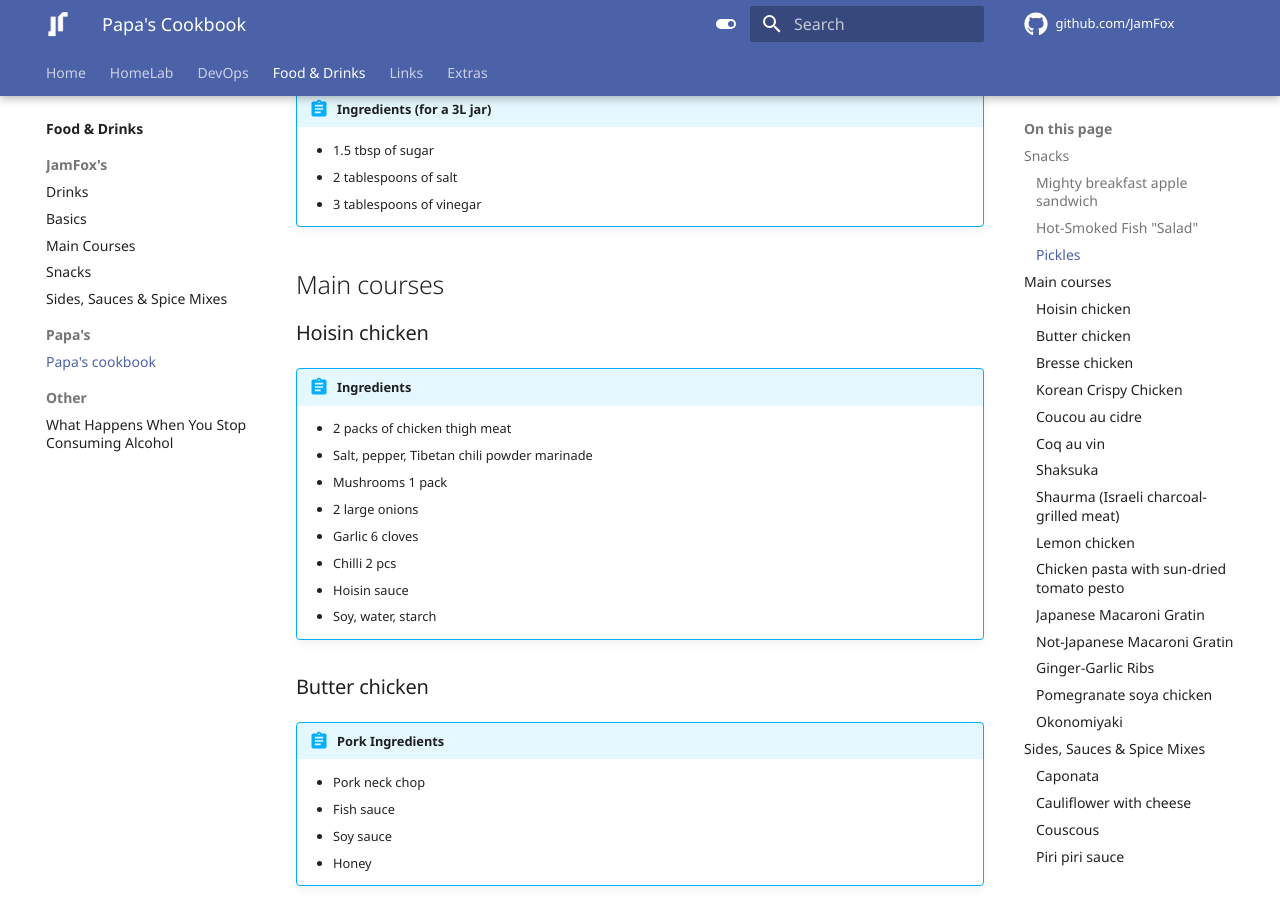
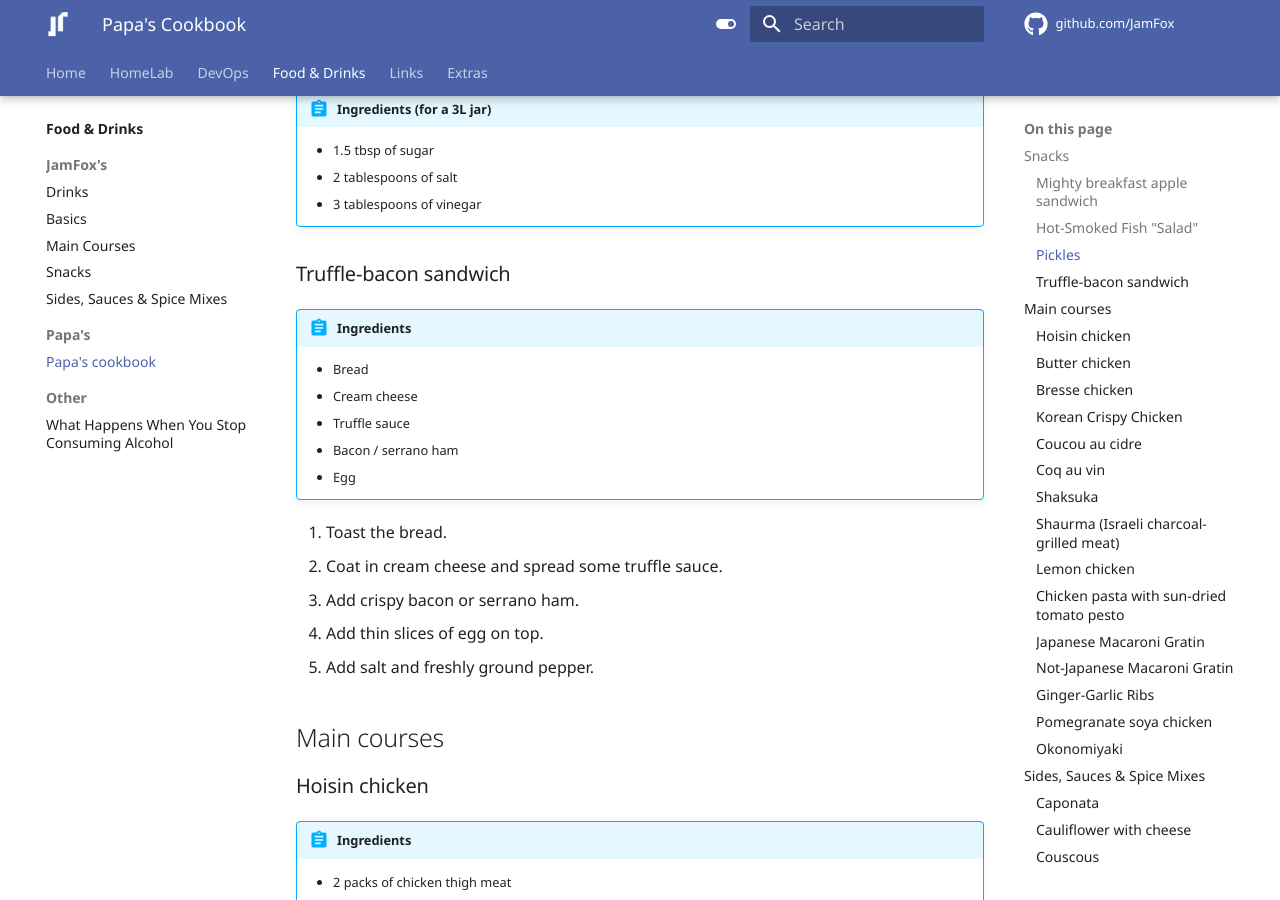
Before and after one commit to JamFox/docs.jamfox.dev, an MkDocs documentation site: the page built from docs/content/food/papacookbook.md, in a window 1280 px wide and 900 px high, scrolled down 1913 px. Built offline with MkDocs 1.6.1 and Material for MkDocs 9.7.7, drawn with Linux system fonts in a browser that asks for light colours; comment, search, counter and statistics services are not loaded.

Commit message:
add trufflebac

```diff
--- a/docs/content/food/papacookbook.md
+++ b/docs/content/food/papacookbook.md
@@ -66,6 +66,21 @@ Best served on ciabatta or equivalent bread.
     - 1.5 tbsp of sugar
     - 2 tablespoons of salt
     - 3 tablespoons of vinegar
+
+### Truffle-bacon sandwich
+
+!!! abstract "Ingredients"
+    - Bread
+    - Cream cheese
+    - Truffle sauce
+    - Bacon / serrano ham
+    - Egg
+
+1. Toast the bread.
+2. Coat in cream cheese and spread some truffle sauce.
+3. Add crispy bacon or serrano ham.
+4. Add thin slices of egg on top.
+5. Add salt and freshly ground pepper.
 
 ## Main courses
 
```
